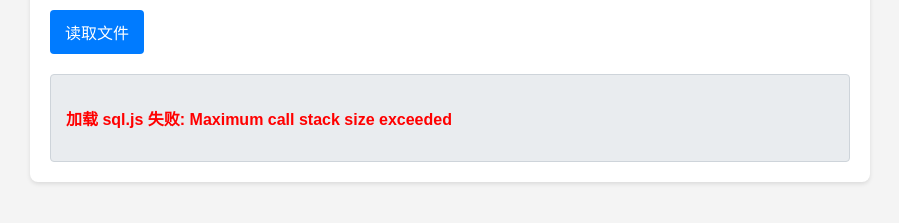
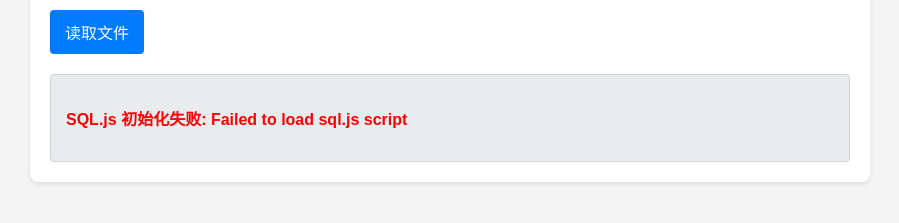
Before and after one commit to CrescentVelvet/crescentvelvet.github.io, a Jekyll site: the page built from _pages/db_viewer.html, in a window 1280 px wide. Shown: the part 216-439 px from the top of the page, without its empty margins (190-1089 px from the left). Built offline with Jekyll 4.4.1, drawn with Linux system fonts in a browser that asks for light colours; part of the change alters nothing that is shown.

Commit message:
解决加载 sql.js 失败: Maximum call stack size exceeded

```diff
--- a/_pages/db_viewer.html
+++ b/_pages/db_viewer.html
@@ -72,32 +72,89 @@ title: "NT_MSG.DB 文件查看器"
         <h1>NT_MSG.DB 文件查看器</h1>
         <p>请上传您的 <code>nt_msg.db</code> 文件：</p>
         <input type="file" id="dbFile" accept=".db">
-        <button id="loadFile">读取文件</button>
+        <button id="loadFile" disabled>读取文件</button>
         <div id="output"></div>
     </div>
 
-    <script src="https://cdnjs.cloudflare.com/ajax/libs/sql.js/1.8.0/sql-wasm.js"></script>
     <script>
+        let SQL;
+        let initializationStarted = false;
+        let db = null;
+
+        // 配置 sql.js
+        const sqlConfig = {
+            locateFile: function(filename) {
+                console.log('Locating file:', filename);
+                return `https://cdnjs.cloudflare.com/ajax/libs/sql.js/1.8.0/${filename}`;
+            }
+        };
+
+        // 动态加载 sql.js
+        async function loadSqlJs() {
+            if (window.SQL) {
+                console.log('sql.js is already loaded');
+                return window.SQL;
+            }
+
+            console.log('Loading sql.js...');
+            try {
+                const script = document.createElement('script');
+                script.src = 'https://cdnjs.cloudflare.com/ajax/libs/sql.js/1.8.0/sql-wasm.js';
+                await new Promise((resolve, reject) => {
+                    script.onload = resolve;
+                    script.onerror = () => reject(new Error('Failed to load sql.js script'));
+                    document.head.appendChild(script);
+                });
+
+                if (typeof initSqlJs === 'undefined') {
+                    throw new Error('sql.js initialization function not found');
+                }
+
+                SQL = await initSqlJs(sqlConfig);
+                window.SQL = SQL;
+                console.log('sql.js loaded successfully');
+                return SQL;
+            } catch (err) {
+                console.error('Failed to load sql.js:', err);
+                outputDiv.innerHTML = `<p class="error">加载 sql.js 失败: ${err.message}</p>`;
+                throw err;
+            }
+        }
         const dbFile = document.getElementById('dbFile');
         const loadFileButton = document.getElementById('loadFile');
         const outputDiv = document.getElementById('output');
 
-        let SQL;
+        // 初始化 sql.js
+        async function initializeSqlJs() {
+            if (initializationStarted) {
+                console.log("SQL.js initialization already in progress");
+                return;
+            }
+            initializationStarted = true;
 
-        // 初始化 sql.js
-        async function initSqlJs() {
             try {
-                SQL = await initSqlJs({
-                    locateFile: file => `https://cdnjs.cloudflare.com/ajax/libs/sql.js/1.8.0/${file}`
-                });
-                console.log("sql.js loaded.");
+                // 加载 SQL.js
+                SQL = await loadSqlJs();
+                console.log('SQL.js initialization completed successfully');
+                loadFileButton.disabled = false;
+                return SQL;
             } catch (err) {
-                outputDiv.innerHTML = `<p class="error">加载 sql.js 失败: ${err.message}</p>`;
-                console.error("Failed to load sql.js:", err);
+                console.error('SQL.js initialization failed:', err);
+                initializationStarted = false; // 重置标志，允许重试
+                throw err;
             }
         }
 
-        initSqlJs();
+        // 页面加载完成后初始化
+        window.addEventListener('load', async () => {
+            try {
+                await initializeSqlJs();
+                console.log('SQL.js initialization completed');
+            } catch (err) {
+                console.error('Failed to initialize sql.js:', err);
+                outputDiv.innerHTML = `<p class="error">SQL.js 初始化失败: ${err.message}</p>`;
+            }
+        });
 
         loadFileButton.addEventListener('click', async () => {
             const file = dbFile.files[0];
```
